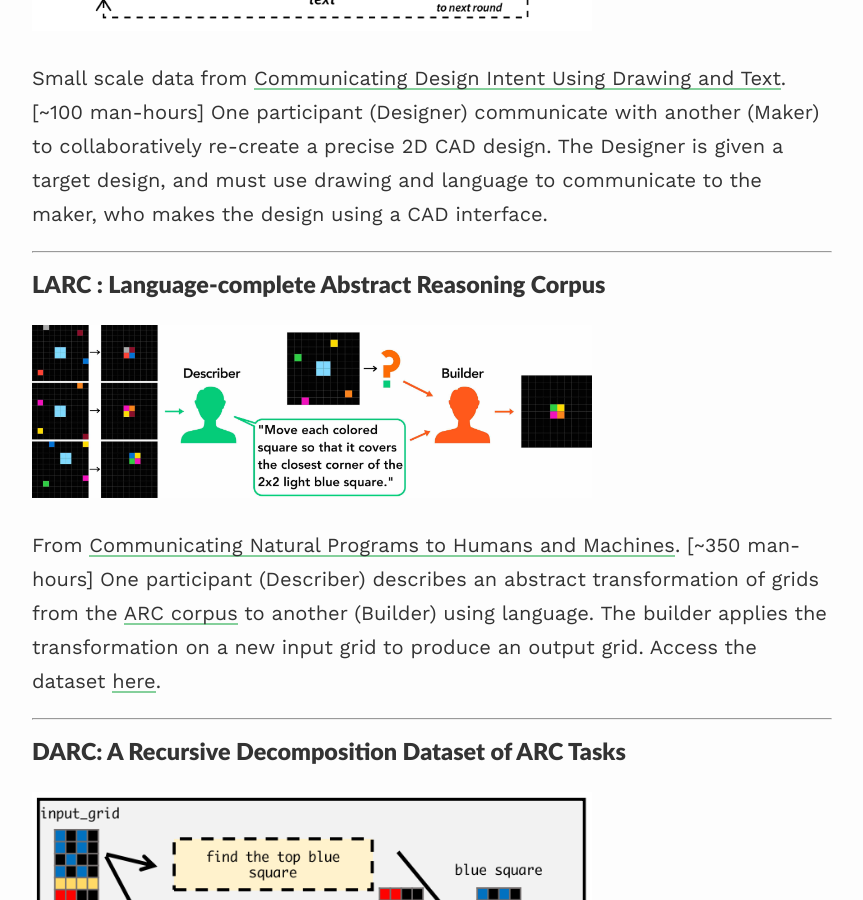
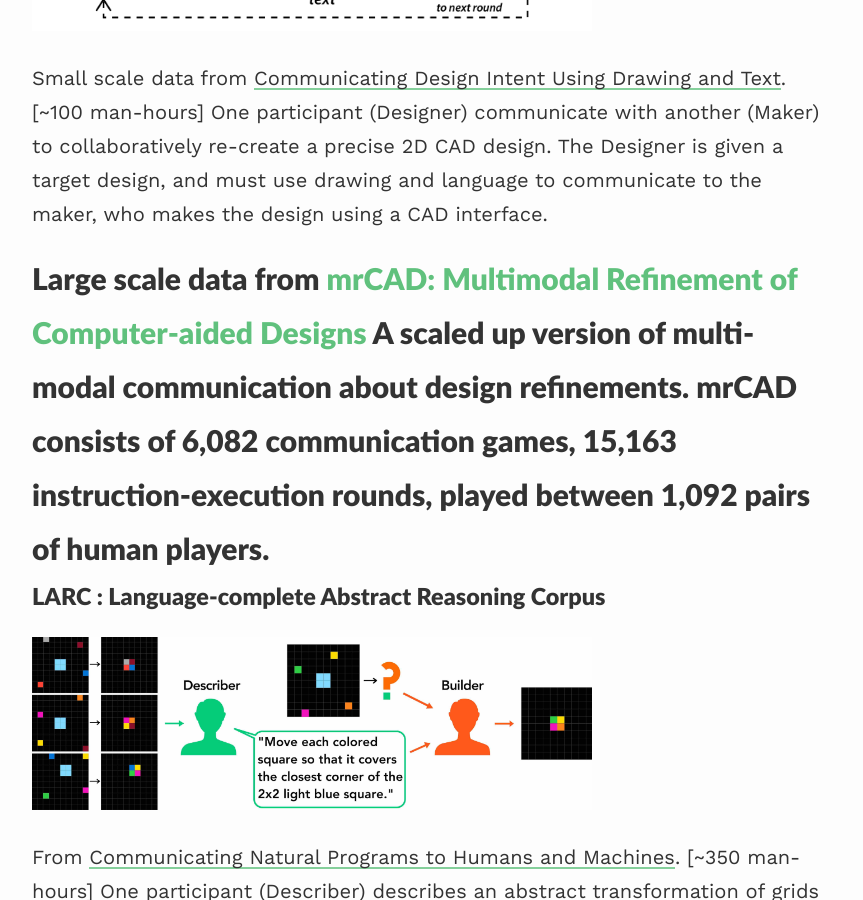
Before and after one commit to evanthebouncy/evanthebouncy.github.io, a Jekyll site: the page built from _pages/datasets.md, in a window 1280 px wide and 900 px high, scrolled down 577 px. Shown: the whole window, without its empty margins (208-1071 px from the left). Built offline with Jekyll 4.4.1, drawn with Linux system fonts in a browser that asks for light colours; nearby versions of some CDN libraries; our own code applies the rules of GitHub Pages for plain Markdown files.

Commit message:
Update datasets.md

```diff
--- a/_pages/datasets.md
+++ b/_pages/datasets.md
@@ -16,6 +16,7 @@ Here are some Datasets that I played a major role in curating. [This Video](http
 
 Small scale data from [Communicating Design Intent Using Drawing and Text](https://dl.acm.org/doi/10.1145/3635636.3664261){:target="_blank"}. \[~100 man-hours\] One participant (Designer) communicate with another (Maker) to collaboratively re-create a precise 2D CAD design. The Designer is given a target design, and must use drawing and language to communicate to the maker, who makes the design using a CAD interface.
 
+Large scale data from [mrCAD: Multimodal Refinement of Computer-aided Designs](https://github.com/AutodeskAILab/mrCAD) A scaled up version of multi-modal communication about design refinements. mrCAD consists of 6,082 communication games, 15,163 instruction-execution rounds, played between 1,092 pairs of human players.
 ---
 
 ### LARC : Language-complete Abstract Reasoning Corpus
```
